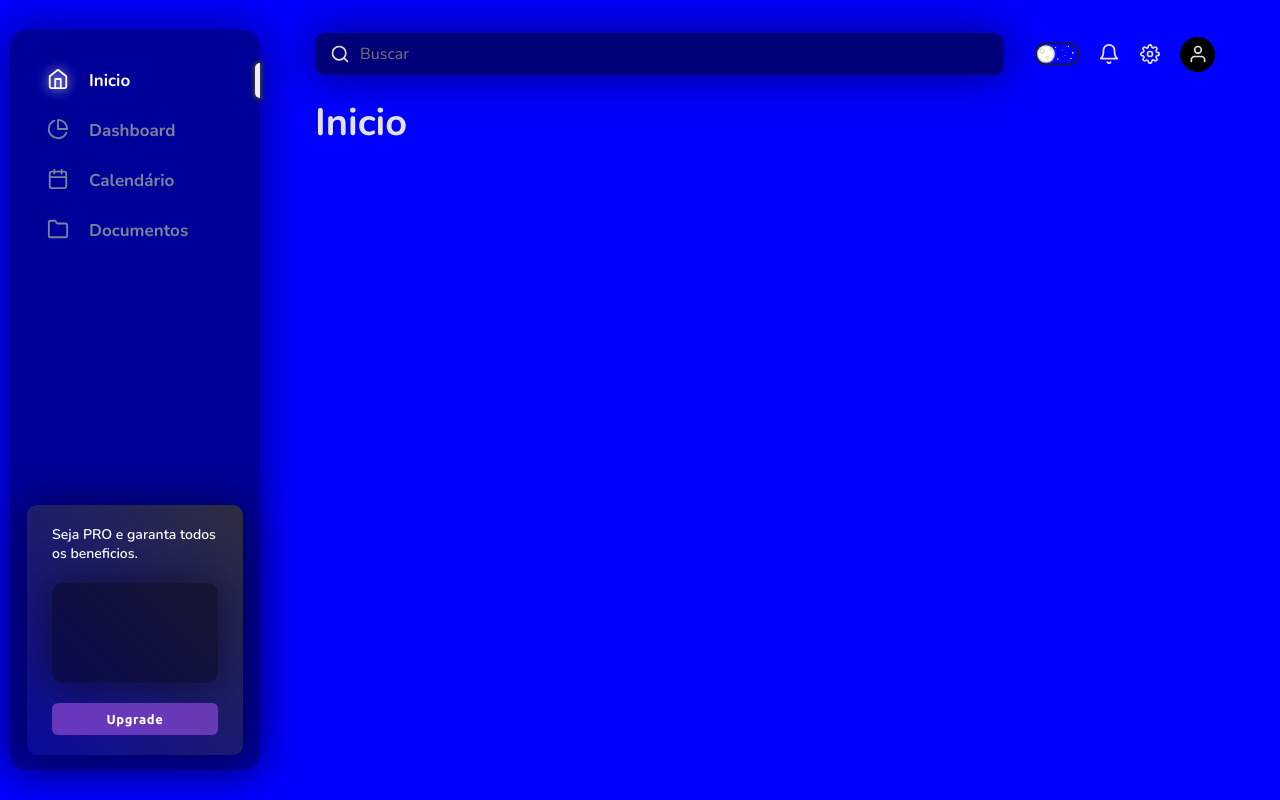
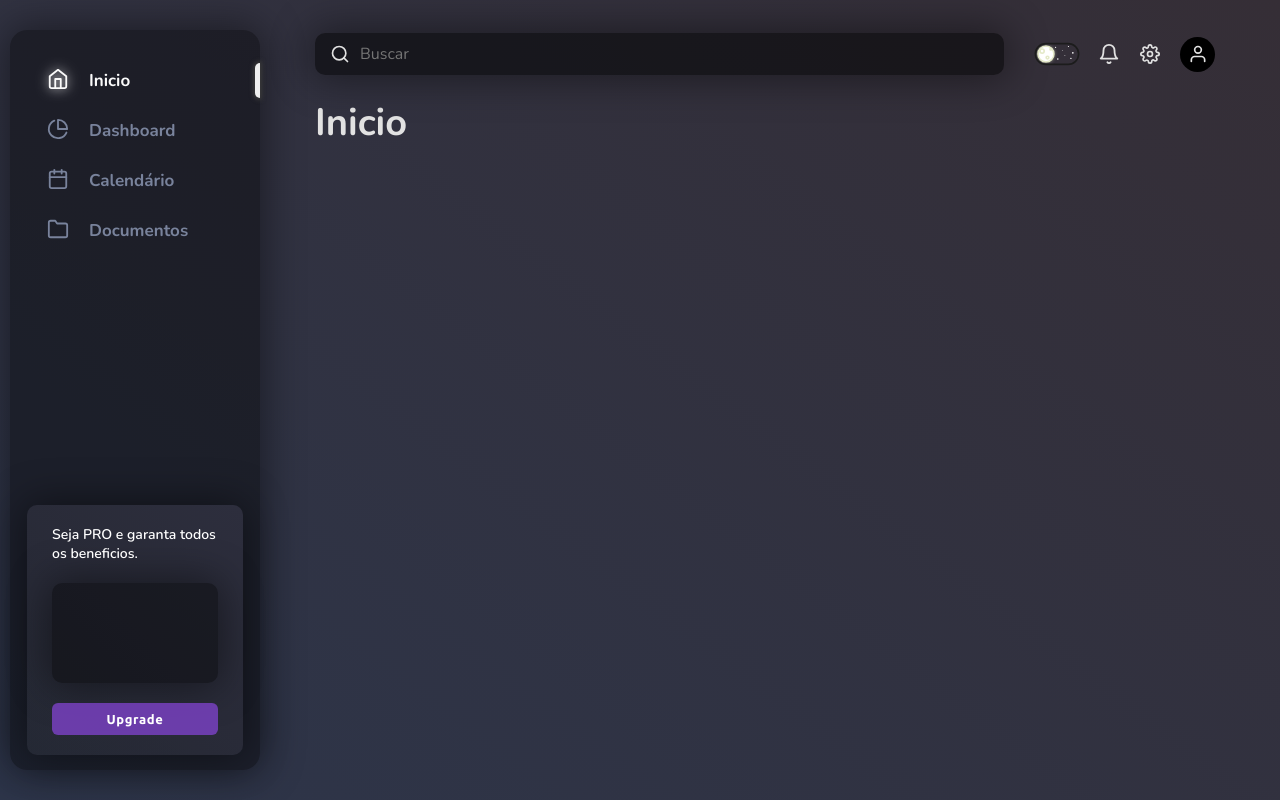
Before and after one commit to pedro-paz/nextjs-website, a Next.js app: page /home in a window 1280 px wide. Built offline with nearby package versions, Linux system fonts and the light colour scheme.

Commit message:
theme animation

```diff
--- a/src/components/card/index.tsx
+++ b/src/components/card/index.tsx
@@ -6,8 +6,9 @@ export const Card = styled.div`
   padding: 10px 30px;
   width: 100%;
   min-height: 203px;
-  box-shadow: 0 0 40px 3px #00000073;
-  background: #0000006b;
+  box-shadow: ${({ theme }) => theme.card.boxShadow};
+  background: ${({ theme }) => theme.card.background};
+  transition: all 0.5s ease;
 
   & header {
     margin: 15px 0px;
--- a/src/components/input/style.tsx
+++ b/src/components/input/style.tsx
@@ -1,7 +1,6 @@
 import styled from "styled-components";
 
 export const StyledInput = styled.input`
-  color: #dbdbdb;
   border: none;
   font-family: Nunito;
   font-weight: 500;
@@ -9,6 +8,8 @@ export const StyledInput = styled.input`
   padding: 10px;
   border-radius: 10px;
   outline: none;
-  box-shadow: 0 0 40px 3px #00000073;
-  background: #00000087;
+  color: ${({ theme }) => theme.input.color};
+  box-shadow: ${({ theme }) => theme.input.boxShadow};
+  background: ${({ theme }) => theme.input.background};
+  transition: 0.5s ease all;
 `;
--- a/src/components/nightDayToggle/index.tsx
+++ b/src/components/nightDayToggle/index.tsx
@@ -1,61 +1,59 @@
-import React, { useEffect, useRef, useState } from "react";
+import React, { useEffect, useState } from "react";
+import { useTheme } from "../../contexts/theme";
+import { darkTheme } from "../../styles/themes/dark";
+import { lightTheme } from "../../styles/themes/light";
 import { StyledNightDayToggle } from "./style";
-import ReactDOM from "react-dom";
-import { Circle } from "../circle";
 
 const NightDayToggle = () => {
-  const containerRef = useRef<HTMLDivElement>();
-  const [background, setBackground] = useState<HTMLElement>();
+  const [isLight, setIsLight] = useState(false);
+  const { theme, setTheme } = useTheme();
 
   const onToggleClicked = () => {
-    containerRef.current.classList.toggle("toggle-container-day");
-
-    containerRef.current
-      ?.querySelectorAll(".star")
-      .forEach((x) => x.classList.toggle("star-day"));
-    containerRef.current
-      ?.querySelectorAll(".crater")
-      .forEach((x) => x.classList.toggle("crater-day"));
-    containerRef.current
-      ?.querySelectorAll(".toggle-handle")
-      .forEach((x) => x.classList.toggle("toggle-handle-day"));
-    containerRef.current
-      ?.querySelectorAll(".mini-cloud")
-      .forEach((x) => x.classList.toggle("cloud-day"));
+    setIsLight(!isLight);
   };
 
   useEffect(() => {
-    setBackground(document.body);
-  }, []);
-
-  //   temp1.getBoundingClientRect().x + 26;
-  //   temp1.getBoundingClientRect().y + 11;
+    setTheme(isLight ? lightTheme : darkTheme);
+  }, [isLight]);
 
   return (
     <div style={{ position: "relative", width: 49, height: 24 }}>
       <StyledNightDayToggle
-        ref={containerRef}
-        className="toggle-container"
+        className={`${isLight && "toggle-container-day"} toggle-container`}
         onClick={onToggleClicked}
       >
-        <div className="toggle-handle">
-          <div className="crater crater-one"></div>
-          <div className="crater crater-two"></div>
-          <div className="crater crater-three"></div>
+        <div className={`${isLight && "toggle-handle-day"} toggle-handle`}>
+          <div className={`${isLight && "crater-day"} crater crater-one`}></div>
+          <div className={`${isLight && "crater-day"} crater crater-two`}></div>
+          <div
+            className={`${isLight && "crater-day"} crater crater-three`}
+          ></div>
         </div>
         <img
-          className="mini-cloud"
+          className={`${isLight && "cloud-day"} mini-cloud`}
           src="https://s3-us-west-2.amazonaws.com/s.cdpn.io/480623/toggle_cloud.png"
         />
-        <div className="star star-medium star-one"></div>
-        <div className="star star-large star-two"></div>
-        <div className="star star-small star-three"></div>
-        <div className="star star-small star-four"></div>
-        <div className="star star-medium star-five"></div>
-        <div className="star star-large star-six"></div>
-        <div className="star star-medium star-seven"></div>
-        {background &&
-          ReactDOM.createPortal(<Circle color="red" width="100" />, background)}
+        <div
+          className={`star ${isLight && "star-day"} star-medium star-one`}
+        ></div>
+        <div
+          className={`star ${isLight && "star-day"} star-large star-two`}
+        ></div>
+        <div
+          className={`star ${isLight && "star-day"} star-small star-three`}
+        ></div>
+        <div
+          className={`star ${isLight && "star-day"} star-small star-four`}
+        ></div>
+        <div
+          className={`star ${isLight && "star-day"} star-medium star-five`}
+        ></div>
+        <div
+          className={`star ${isLight && "star-day"} star-large star-six`}
+        ></div>
+        <div
+          className={`star ${isLight && "star-day"} star-medium star-seven`}
+        ></div>
       </StyledNightDayToggle>
     </div>
   );
--- a/src/contents/dashboard/styles.tsx
+++ b/src/contents/dashboard/styles.tsx
@@ -8,6 +8,5 @@ export const StyledDashboardContent = styled.div`
     width: 100%;
     transform: scale(0.75);
     opacity: 0;
-    transition: transform 1s ease, opacity 1s ease;
   }
 `;
--- a/src/contexts/theme.tsx
+++ b/src/contexts/theme.tsx
@@ -1,5 +1,6 @@
-import { createContext, useContext, useState } from "react";
+import { createContext, useContext, useEffect, useRef, useState } from "react";
 import ITheme from "../interfaces/ITheme";
+import { ThemeProvider } from "styled-components";
 
 interface ThemeHook {
   theme: ITheme;
@@ -8,20 +9,41 @@ interface ThemeHook {
 
 const ThemeContext = createContext<ThemeHook>(null);
 
-const useThemes = () => {
+const useTheme = () => {
   const context = useContext<ThemeHook>(ThemeContext);
   if (!context) throw new Error("useThemes must be use within a ThemeProvider");
   return context;
 };
 
-const ThemeProvider: React.FC<ThemeHook> = (props) => {
-  const { children } = props;
-  const [theme, setTheme] = useState(props.theme);
+interface ThemeProviderProps {
+  initialTheme: ITheme;
+}
+
+const ThemeContextProvider: React.FC<ThemeProviderProps> = (props) => {
+  const { children, initialTheme } = props;
+  const backgroundRef = useRef<HTMLDivElement>(null);
+  const [theme, setTheme] = useState(initialTheme);
+  const [currentTheme, setCurrentTheme] = useState(initialTheme);
+
+  useEffect(() => {
+    backgroundRef.current.style.visibility = "visible";
+    backgroundRef.current.style.clipPath = "circle(100%)";
+    backgroundRef.current.style.background = theme.background;
+    setTimeout(() => {
+      backgroundRef.current.style.clipPath = "circle(0%)";
+      backgroundRef.current.style.visibility = "hidden";
+      setCurrentTheme(theme);
+    }, 1000);
+  }, [theme]);
+
   return (
-    <ThemeContext.Provider value={{ theme, setTheme }}>
-      {children}
-    </ThemeContext.Provider>
+    <ThemeProvider theme={currentTheme}>
+      <ThemeContext.Provider value={{ theme: currentTheme, setTheme }}>
+        <div ref={backgroundRef} className="theme-animation" />
+        {children}
+      </ThemeContext.Provider>
+    </ThemeProvider>
   );
 };
 
-export { ThemeProvider, useThemes };
+export { ThemeContextProvider, useTheme };
--- a/src/styles/global.ts
+++ b/src/styles/global.ts
@@ -25,6 +25,18 @@ export default createGlobalStyle`
 
     body * {
         box-sizing: border-box;
+        z-index:1;
+    }
+
+    .theme-animation {
+        background: blue;
+        position: fixed;
+        top: 0;
+        bottom: 0;
+        right: 0;
+        left: 0;
+        transition: 0.5s ease clip-path;
+        clip-path: circle(0%);
     }
 
 `;
--- a/src/styles/themes/dark.ts
+++ b/src/styles/themes/dark.ts
@@ -1,8 +1,15 @@
 import ITheme from "../../interfaces/ITheme";
 
 export const darkTheme: ITheme = {
-  title: "Dark",
-  background: "blue",
-  fontColor: "red",
-  borderColor: "blue",
+  background: "linear-gradient(37deg, #2d354a, #352e36)",
+  fontColor: "white",
+  card: {
+    boxShadow: "0 0 40px 3px #00000073;",
+    background: "#0000006b",
+  },
+  input: {
+    color: "#dbdbdb",
+    boxShadow: "0 0 40px 3px #00000073",
+    background: "#00000087",
+  },
 };
--- a/src/styles/themes/light.ts
+++ b/src/styles/themes/light.ts
@@ -1,8 +1,15 @@
 import ITheme from "../../interfaces/ITheme";
 
-export default class LightTheme implements ITheme {
-  title = "Light";
-  background = "white";
-  fontColor = "black";
-  borderColor = "black";
-}
+export const lightTheme: ITheme = {
+  background: "white",
+  fontColor: "black",
+  card: {
+    boxShadow: "2px 2px 5px 0px #a0a0a073",
+    background: "transparent",
+  },
+  input: {
+    background: "white",
+    color: "black",
+    boxShadow: "2px 2px 5px 0px #a0a0a073",
+  },
+};
--- a/src/templates/logged/styles.tsx
+++ b/src/templates/logged/styles.tsx
@@ -1,6 +1,17 @@
 import styled from "styled-components";
 
 export const StyledLoggedTemplate = styled.div`
+  display: flex;
   background: ${({ theme }) => theme.background};
-  display: flex;
+  & > section {
+    background: linear-gradient(to right, blue, green);
+    position: fixed;
+    top: 0;
+    bottom: 0;
+    left: 0;
+    right: 0;
+    z-index: 0;
+    clip-path: circle(0%);
+    transition: all 0.5s ease;
+  }
 `;
```
Also changed, not shown: pages/_app.tsx (+4 -3 lines), src/interfaces/ITheme.ts (+8 -2 lines).
